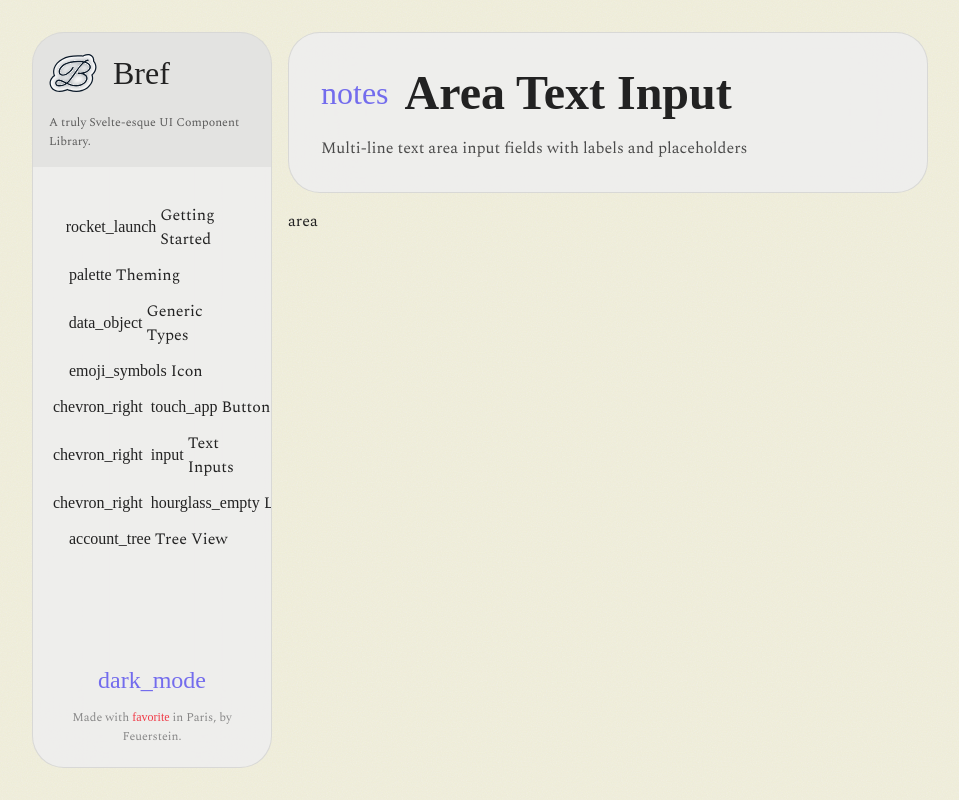
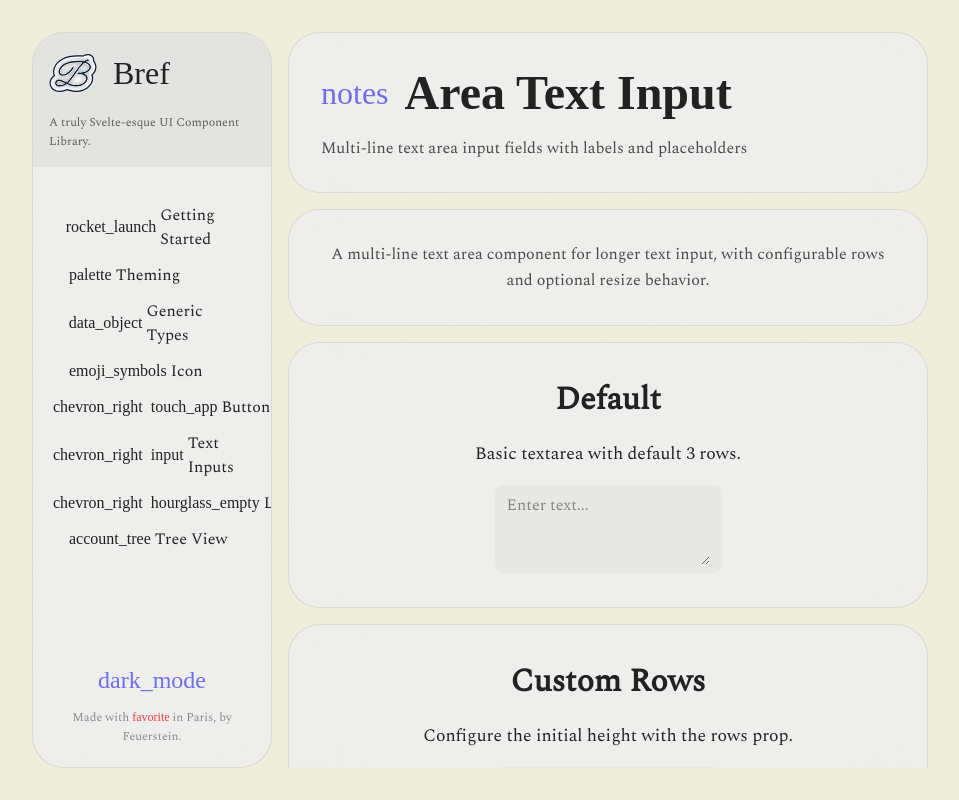
Before and after one commit to feuersteiner/bref, a SvelteKit app: page /text-inputs/area-text-input in a window 1280 px wide. Shown: the whole page, without its empty margins (160-1119 px from the left). Built offline with nearby package versions, Linux system fonts and the light colour scheme; a web font is replaced by a local one.

Commit message:
feat: add AreaTextInput component with customizable properties and usage examples

```diff
--- a/src/lib/base/text-input/area-text-input.svelte
+++ b/src/lib/base/text-input/area-text-input.svelte
@@ -0,0 +1,110 @@
+<script lang="ts">
+	import type { SvelteHTMLElements } from 'svelte/elements';
+	import type { AreaTextInputProps } from './types.ts';
+
+	const {
+		value,
+		placeholder,
+		disabled = false,
+		onChange,
+		wide = false,
+		rows = 3,
+		resizable = true,
+		...rest
+	}: AreaTextInputProps & Omit<SvelteHTMLElements['textarea'], 'value'> = $props();
+
+	const handleInput = (e: Event) => {
+		const newValue = (e.currentTarget as HTMLTextAreaElement).value;
+		onChange(newValue);
+	};
+</script>
+
+<div class:wide class:disabled class:resizable>
+	<textarea
+		{...rest}
+		{placeholder}
+		{disabled}
+		{rows}
+		{value}
+		oninput={handleInput}
+	></textarea>
+</div>
+
+<style>
+	div {
+		--internal-textarea-bg-opacity: 3%;
+		--internal-textarea-hover-opacity: 7%;
+		--internal-textarea-disabled-opacity: 0.5;
+		--internal-textarea-padding-y: calc(var(--spacing) * 0.5);
+		--internal-textarea-padding-x: calc(var(--spacing) * 0.75);
+		--internal-textarea-radius: calc(var(--border-radius) * 1);
+
+		display: inline-flex;
+		padding: var(--internal-textarea-padding-y) var(--internal-textarea-padding-x);
+		border-radius: var(--internal-textarea-radius);
+		margin: 2px;
+		background-color: color-mix(
+			in srgb,
+			var(--color-foreground) var(--internal-textarea-bg-opacity),
+			transparent
+		);
+		transition:
+			background-color 0.15s ease,
+			outline-color 0.15s ease;
+	}
+
+	div:hover:not(.disabled) {
+		background-color: color-mix(
+			in srgb,
+			var(--color-foreground) var(--internal-textarea-hover-opacity),
+			transparent
+		);
+	}
+
+	div:focus-within {
+		outline: 2px solid var(--color-primary);
+		outline-offset: 1px;
+		background-color: color-mix(
+			in srgb,
+			var(--color-foreground) var(--internal-textarea-hover-opacity),
+			transparent
+		);
+	}
+
+	textarea {
+		flex: 1;
+		border: none;
+		background: transparent;
+		color: var(--color-foreground);
+		font-size: 1rem;
+		font-family: inherit;
+		outline: none;
+		min-width: 0;
+		resize: none;
+		line-height: 1.5;
+	}
+
+	.resizable textarea {
+		resize: vertical;
+	}
+
+	textarea::placeholder {
+		color: var(--color-foreground);
+		opacity: 0.5;
+	}
+
+	/* Wide */
+	div.wide {
+		width: calc(100% - 4px);
+	}
+
+	/* Disabled */
+	.disabled {
+		opacity: var(--internal-textarea-disabled-opacity);
+		cursor: not-allowed;
+	}
+
+	.disabled textarea {
+		cursor: not-allowed;
+	}
+</style>
--- a/src/routes/text-inputs/area-text-input/+page.svelte
+++ b/src/routes/text-inputs/area-text-input/+page.svelte
@@ -1 +1,161 @@
-area
+<script lang="ts">
+	import AreaTextInput from '$lib/base/text-input/area-text-input.svelte';
+	import Section from '$lib/internal/layout/section.svelte';
+	import CodeSnippet from '$lib/internal/layout/code-snippet.svelte';
+
+	let textValue = $state('');
+	let bioValue = $state('');
+	let notesValue = $state('');
+
+	const usageSnippet = `<AreaTextInput
+  value={description}
+  placeholder="Enter a description..."
+  rows={4}
+  onChange={(v) => description = v}
+/>`;
+
+	const resizableSnippet = `// Resizable (default)
+<AreaTextInput
+  value={notes}
+  placeholder="Write your notes..."
+  resizable={true}
+  onChange={(v) => notes = v}
+/>
+
+// Fixed size
+<AreaTextInput
+  value={comment}
+  placeholder="Leave a comment..."
+  resizable={false}
+  onChange={(v) => comment = v}
+/>`;
+</script>
+
+<Section>
+	<p class="intro">
+		A multi-line text area component for longer text input, with configurable rows and optional
+		resize behavior.
+	</p>
+</Section>
+
+<Section title="Default" description="Basic textarea with default 3 rows.">
+	<div class="demo">
+		<AreaTextInput
+			value={textValue}
+			placeholder="Enter text..."
+			onChange={(v) => (textValue = v)}
+		/>
+	</div>
+</Section>
+
+<Section title="Custom Rows" description="Configure the initial height with the rows prop.">
+	<div class="demo vertical">
+		<AreaTextInput
+			value={textValue}
+			placeholder="2 rows"
+			rows={2}
+			onChange={(v) => (textValue = v)}
+		/>
+		<AreaTextInput
+			value={bioValue}
+			placeholder="5 rows for longer content..."
+			rows={5}
+			onChange={(v) => (bioValue = v)}
+		/>
+	</div>
+</Section>
+
+<Section title="Resizable" description="Control whether users can resize the textarea vertically.">
+	<div class="demo vertical">
+		<div class="demo-item">
+			<span class="label">Resizable (default)</span>
+			<AreaTextInput
+				value={textValue}
+				placeholder="Drag the corner to resize..."
+				resizable={true}
+				onChange={(v) => (textValue = v)}
+			/>
+		</div>
+		<div class="demo-item">
+			<span class="label">Fixed size</span>
+			<AreaTextInput
+				value={notesValue}
+				placeholder="Cannot be resized..."
+				resizable={false}
+				onChange={(v) => (notesValue = v)}
+			/>
+		</div>
+	</div>
+</Section>
+
+<Section title="Wide" description="Full-width textarea for forms and layouts.">
+	<div class="demo wide-container">
+		<AreaTextInput
+			value={textValue}
+			placeholder="Full width textarea..."
+			wide
+			rows={4}
+			onChange={(v) => (textValue = v)}
+		/>
+	</div>
+</Section>
+
+<Section title="Disabled" description="Disabled state for unavailable inputs.">
+	<div class="demo">
+		<AreaTextInput
+			value="This textarea is disabled"
+			placeholder="Disabled"
+			disabled
+			onChange={() => {}}
+		/>
+	</div>
+</Section>
+
+<Section title="Usage" description="Example code for implementing an area text input.">
+	<CodeSnippet snippet={usageSnippet} />
+</Section>
+
+<Section title="Resizable Options" description="Control resize behavior.">
+	<CodeSnippet snippet={resizableSnippet} />
+</Section>
+
+<style>
+	.intro {
+		text-align: center;
+		max-width: 40rem;
+		font-size: 1rem;
+		opacity: 0.8;
+		line-height: 1.6;
+	}
+
+	.demo {
+		display: flex;
+		gap: 1rem;
+		align-items: flex-start;
+		justify-content: center;
+		flex-wrap: wrap;
+	}
+
+	.demo.vertical {
+		flex-direction: column;
+		align-items: stretch;
+		max-width: 350px;
+	}
+
+	.demo-item {
+		display: flex;
+		flex-direction: column;
+		gap: 0.5rem;
+	}
+
+	.label {
+		font-size: 0.875rem;
+		opacity: 0.7;
+	}
+
+	.wide-container {
+		flex-direction: column;
+		width: 100%;
+		max-width: 500px;
+	}
+</style>
```
